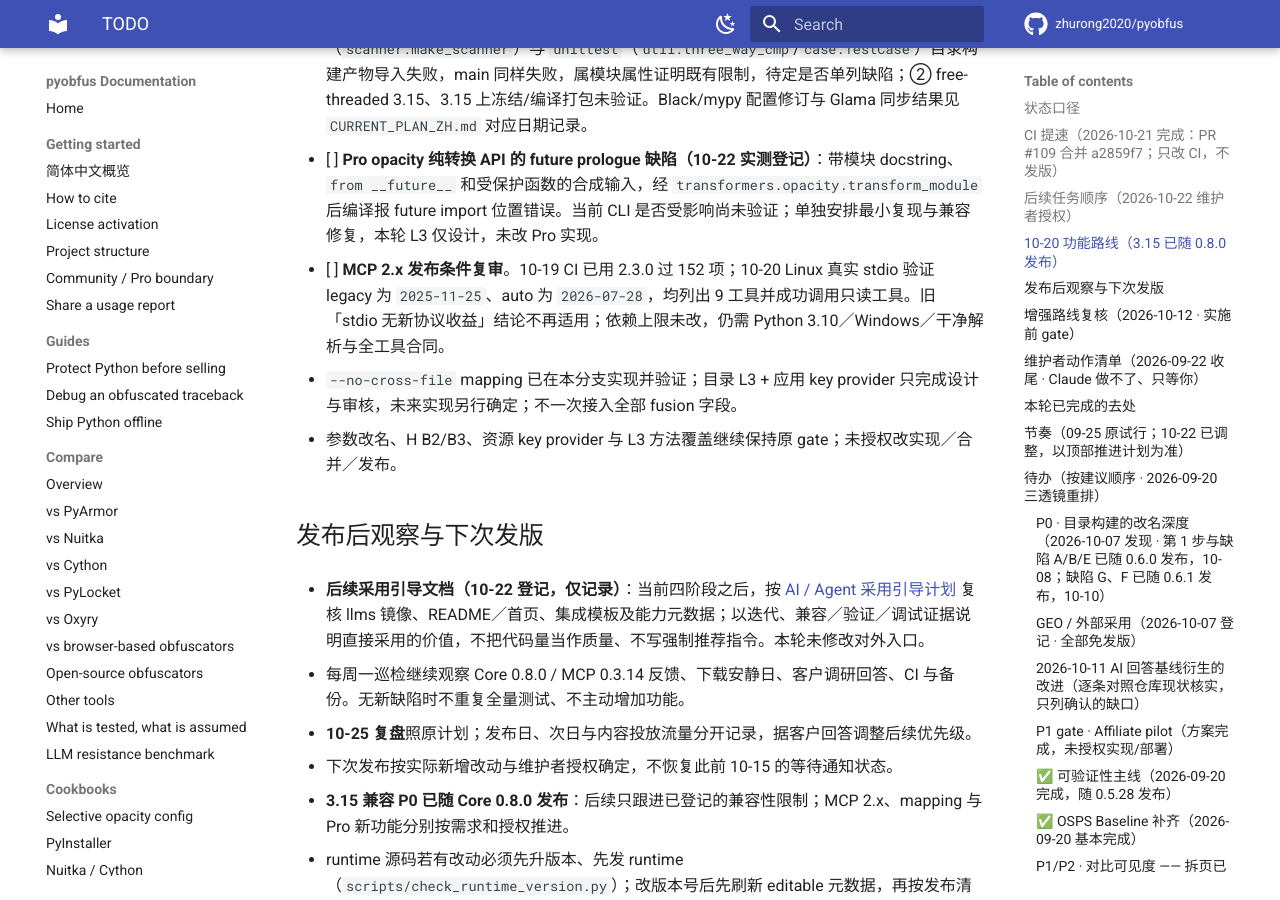
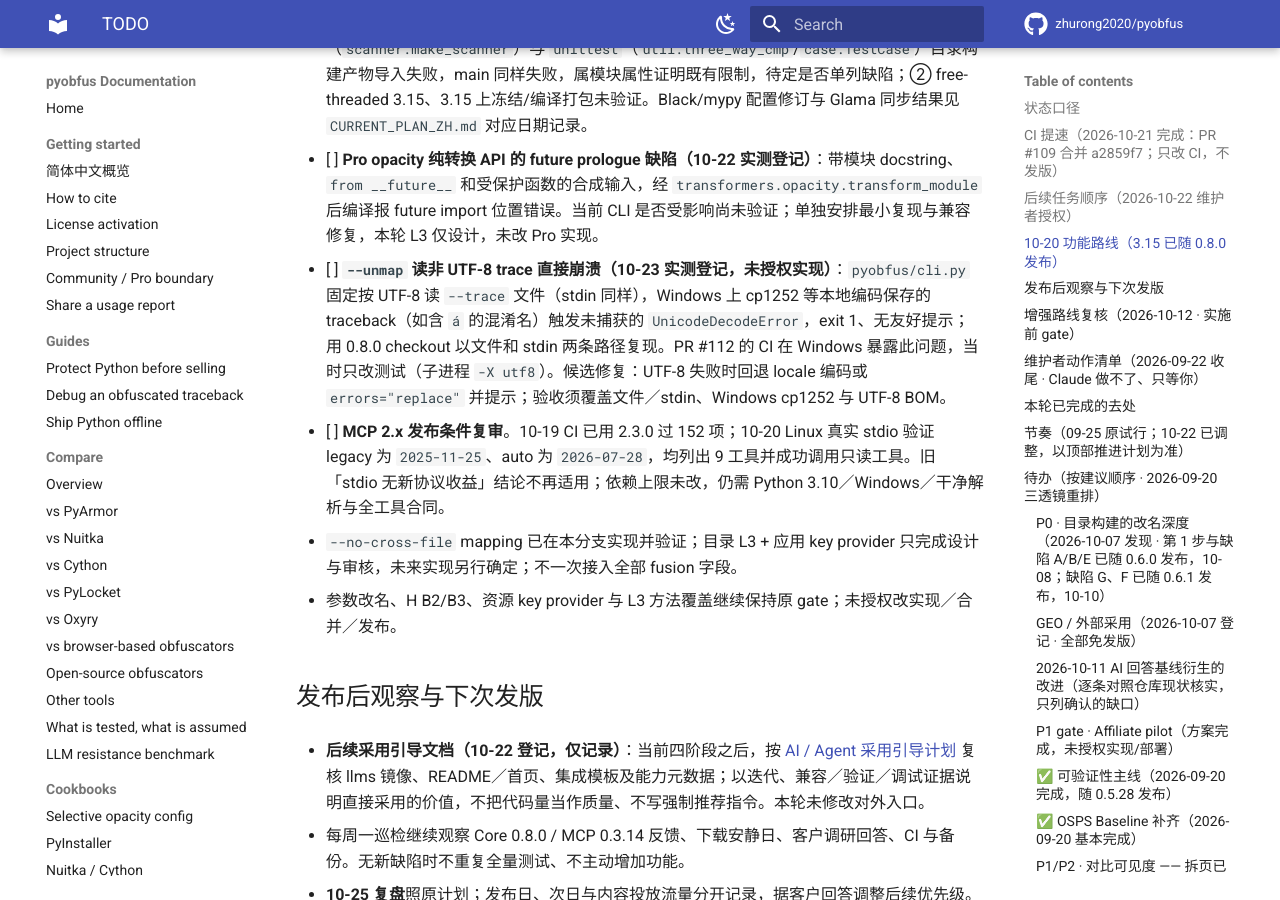
Before and after one commit to zhurong2020/pyobfus, an MkDocs documentation site: the page built from docs/TODO.md, in a window 1280 px wide and 900 px high, scrolled down 1982 px. Built offline with MkDocs 1.6.1 and Material for MkDocs 9.7.7, drawn with Linux system fonts in a browser that asks for light colours; comment, search, counter and statistics services are not loaded.

Commit message:
docs(todo): register --unmap crash on non-UTF-8 trace input
Co-Authored-By: Claude Opus 5.5 <noreply@anthropic.com>

```diff
--- a/docs/TODO.md
+++ b/docs/TODO.md
@@ -46,6 +46,7 @@
 - [x] **PY315-2：新字典推导式解包构建失败**。`{**row for row in rows}` 原文在 3.15 可运行，checkout／0.7.5 wheel 构建均报 `NoneType ... _fields`；根因为自定义推导式 visitor 访问 None，六处路径已修复并补原生回归；0.8.0 发布（#108）。
 - [ ] **3.15 后续（0.8.0 发布后登记，均未授权实现）**：① 3.15 标准库冒烟中 `json`（`scanner.make_scanner`）与 `unittest`（`util.three_way_cmp`/`case.TestCase`）目录构建产物导入失败，main 同样失败，属模块属性证明既有限制，待定是否单列缺陷；② free-threaded 3.15、3.15 上冻结/编译打包未验证。Black/mypy 配置修订与 Glama 同步结果见 `CURRENT_PLAN_ZH.md` 对应日期记录。
 - [ ] **Pro opacity 纯转换 API 的 future prologue 缺陷（10-22 实测登记）**：带模块 docstring、`from __future__` 和受保护函数的合成输入，经 `transformers.opacity.transform_module` 后编译报 future import 位置错误。当前 CLI 是否受影响尚未验证；单独安排最小复现与兼容修复，本轮 L3 仅设计，未改 Pro 实现。
+- [ ] **`--unmap` 读非 UTF-8 trace 直接崩溃（10-23 实测登记，未授权实现）**：`pyobfus/cli.py` 固定按 UTF-8 读 `--trace` 文件（stdin 同样），Windows 上 cp1252 等本地编码保存的 traceback（如含 `á` 的混淆名）触发未捕获的 `UnicodeDecodeError`，exit 1、无友好提示；用 0.8.0 checkout 以文件和 stdin 两条路径复现。PR #112 的 CI 在 Windows 暴露此问题，当时只改测试（子进程 `-X utf8`）。候选修复：UTF-8 失败时回退 locale 编码或 `errors="replace"` 并提示；验收须覆盖文件／stdin、Windows cp1252 与 UTF-8 BOM。
 - [ ] **MCP 2.x 发布条件复审**。10-19 CI 已用 2.3.0 过 152 项；10-20 Linux 真实 stdio 验证 legacy 为 `2025-11-25`、auto 为 `2026-07-28`，均列出 9 工具并成功调用只读工具。旧「stdio 无新协议收益」结论不再适用；依赖上限未改，仍需 Python 3.10／Windows／干净解析与全工具合同。
 - `--no-cross-file` mapping 已在本分支实现并验证；目录 L3 + 应用 key provider 只完成设计与审核，未来实现另行确定；不一次接入全部 fusion 字段。
 - 参数改名、H B2/B3、资源 key provider 与 L3 方法覆盖继续保持原 gate；未授权改实现／合并／发布。
```
